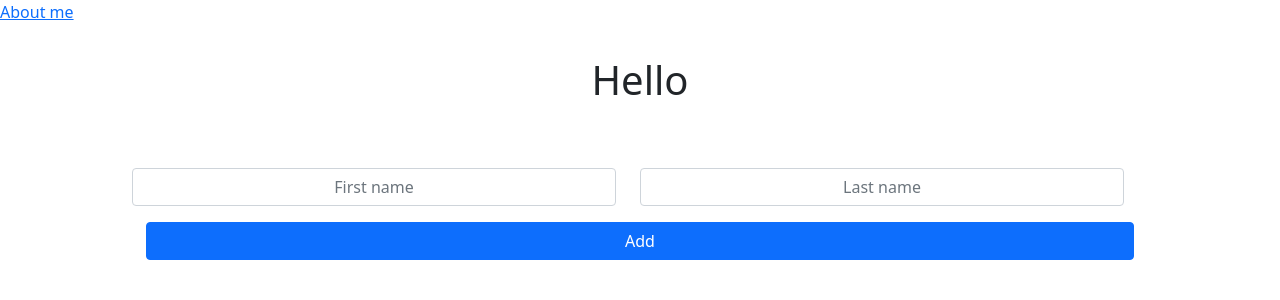
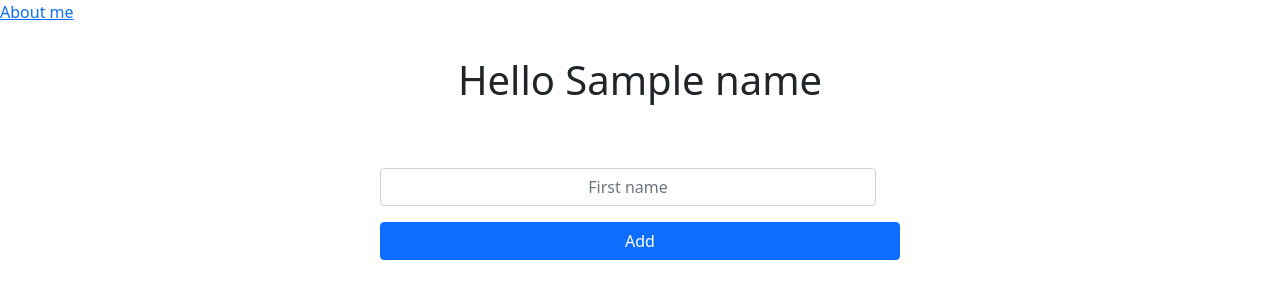
Before and after one commit to Hassanalihazaraa/Symfony-MVC-routing, a Symfony app: template templates/learning/show-myname.html.twig in a window 1280 px wide. Shown: the top 300 px of the page. Run offline with Twig, Linux system fonts and the light colour scheme; the template is opened without the code that fills it: most values are stand-ins (such as "Sample title", 1, 10 or a date in 2020); some libraries are stand-ins or nearby versions.

Commit message:
complete, sorry i forgot to commit on friday

```diff
--- a/templates/learning/show-myname.html.twig
+++ b/templates/learning/show-myname.html.twig
@@ -16,24 +16,24 @@
 
         input[type=text] {
             text-align: center;
+            width: 50%;
+            margin: 0 auto;
         }
 
         .btn {
-            width: 95%;
+            width: 50%;
             margin: 1rem auto;
         }
     </style>
     <div>
     <a href="{{ path('about') }}" class="link-primary">About me</a>
-    <h1>Hello {{ showName }}</h1>
+    <h1>Hello {{ name }}</h1>
     <div class="form">
-        <form class="row g-3" method="post" action="{{ path('show-name') }}">
+        <form class="row g-3" method="post" action="{{ path('change-name') }}">
             <div class="row">
                 <div class="col">
-                    <input type="text" class="form-control" placeholder="First name" aria-label="First name">
-                </div>
-                <div class="col">
-                    <input type="text" class="form-control" placeholder="Last name" aria-label="Last name">
+                    <input type="text" name="fullname" class="form-control" placeholder="First name"
+                           aria-label="First name">
                 </div>
             </div>
             <button type="submit" class="btn btn-primary">Add</button>
```
Also changed, not shown: src/Controller/LearningController.php (+28 -6 lines), templates/learning/about-me.html.twig (line endings or trailing spaces).
